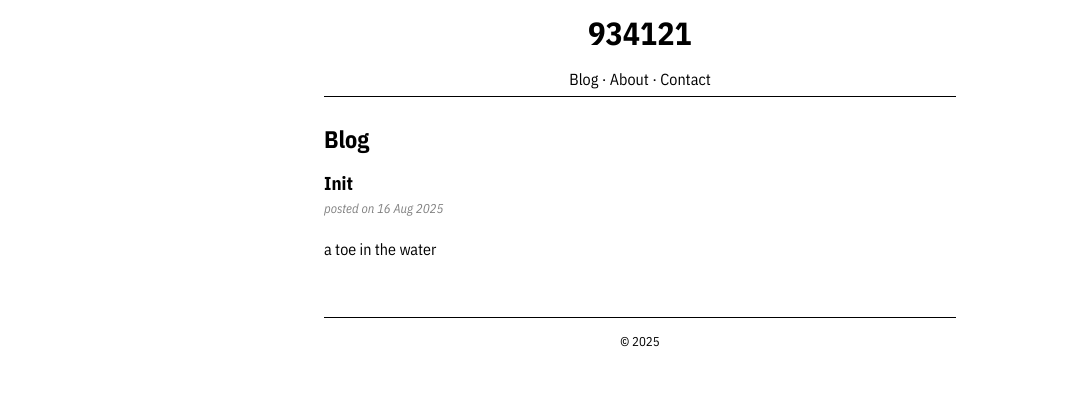
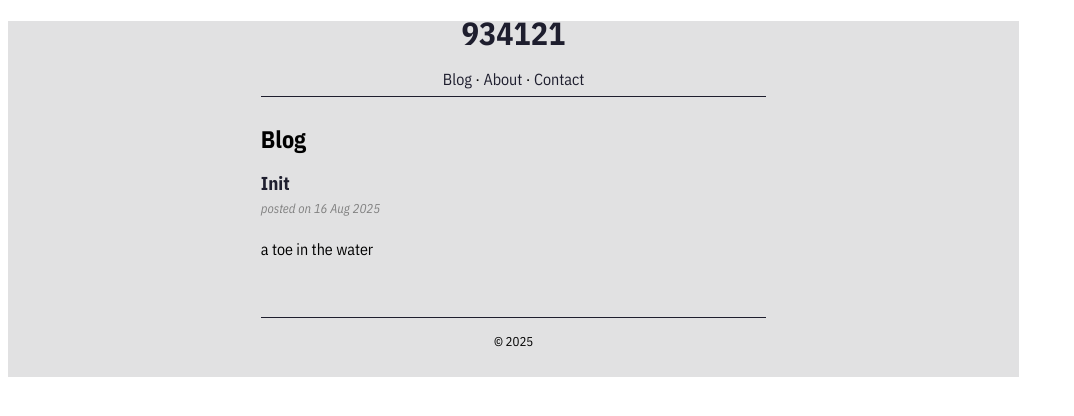
Before and after one commit to e-s-l/e-s-l.github.io, a Jekyll site: the page built from index.md, in a window 1280 px wide. Shown: the top 416 px of the page, without its empty margins (0-1074 px from the left). Built offline with Jekyll 4.4.1, drawn with Linux system fonts in a browser that asks for light colours.

Commit message:
fix some stylings

```diff
--- a/_layouts/default.html
+++ b/_layouts/default.html
@@ -2,14 +2,16 @@
 <html lang="{{site.language}}">
   {% include head.html %}
   <body>
+		<div class="container">
 			{% include header.html %}
-	<div id="main">
+			<main id="main">
 				{% include nav.html %}
 				<div id="content-left">
 			<h2>{{page.title}}</h2>
 			{{content}}
 				</div>
 				{% include footer.html %}
+			</main>
 		</div>
     </body>
 </html>
--- a/assets/css/style.css
+++ b/assets/css/style.css
@@ -1,4 +1,12 @@
-body	{
+:root {
+	--text-color: #1e1e2e;
+	--highlight-color: #000000;
+	--background-color: #e1e1e2;
+	--second-background-color: #ffffff;
+	--third-background-color: grey;
+}
+
+body {
 	margin-top: 0px;
 	padding:0;
 	font-family: "IBM Plex Sans Condensed", sans-serif;
@@ -6,9 +14,15 @@ body	{
 	line-height:150%;
 }
 
-a:link, a:visited	{
+.container {
+	width: 80%;
+	height: auto;
+	background-color: var(--background-color);
+}
+
+a:link, a:visited {
 	text-decoration: none;
-	color:#000
+	color: var(--text-color);
 }
 
 a:hover	{
@@ -32,7 +46,7 @@ header h1 {
 	padding-top:0px;
 	margin-bottom:5px;
 	padding-bottom:5px;
-	border-bottom: 1px solid #000;
+	border-bottom: 1px solid var(--text-color);;
 }
 
 #content-left {
@@ -58,7 +72,7 @@ header h1 {
 	font-size:0.8em;
 	margin-bottom:10px;
 	padding-bottom:10px;
-	border-top: 1px solid #000;
+	border-top: 1px solid var(--text-color);;
 }
 
 #logo	{
@@ -72,7 +86,7 @@ header h1 {
 
 #content-left a:link, #content-left a:visited	{
 	text-decoration: underline;
-	color:#000
+	color: var(--text-color);
 }
 
 #content-left a:hover	{
@@ -81,7 +95,7 @@ header h1 {
 
 #post-short a:link, #post-short a:visited	{
 	text-decoration: none;
-	color:#000
+	color: var(--text-color);
 }
 
 #post-short a:hover	{
@@ -94,16 +108,16 @@ header h1 {
 
 #post-short i	{
 	font-size:0.8em;
-	color: grey;
+	color: var(--third-background-color);
 }
 
 #post i	{
 	font-size:0.9em;
-	color: grey;
+	color: var(--third-background-color);
 }
 
 #categories a, #categories a:link, #categories a:visited {
-	background-color: grey;
+	background-color: var(--third-background-color);
 	text-decoration: none;
 	padding: 0.1em 0.5em 0.1em 0.5em;
 	border-radius: 25px;
```
Lines whose indentation alone changed are shown as unchanged.
